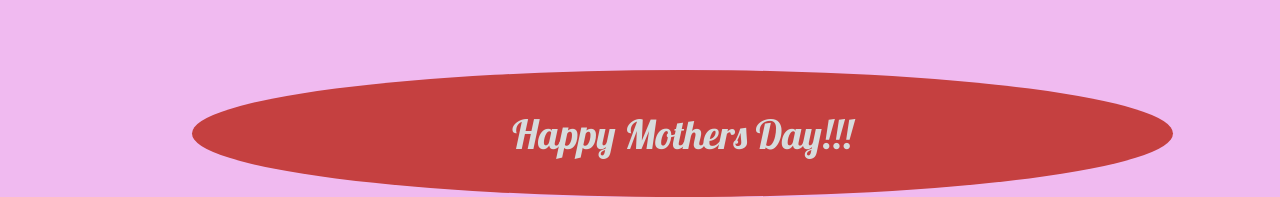
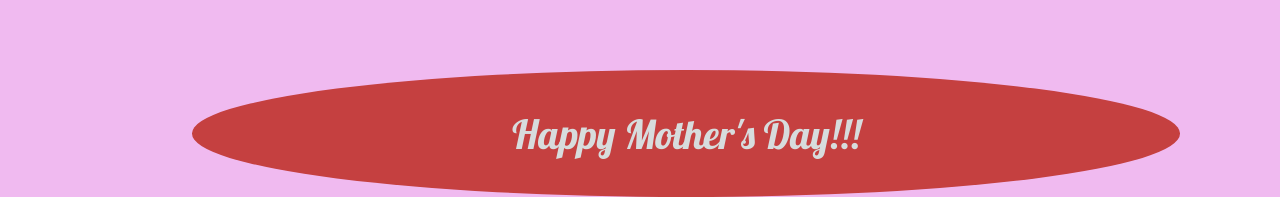
Before and after one commit to FariaParvinMegha/mother-project, a plain HTML site: page index.html in a window 1280 px wide. Shown: the part 603-800 px from the top of the page. Drawn offline with Linux system fonts and the light colour scheme.

Commit message:
mothers-day-wish-card

```diff
--- a/index.html
+++ b/index.html
@@ -77,6 +77,6 @@
         <div class="text-2">Life<br>giver</div>
         <div class="text-3">warrior</div>
     </div>
-    <a href="https://amazing-jennings-10486d.netlify.app" class="wish">happy mothers day!!!</a>
+    <a href="https://amazing-jennings-10486d.netlify.app" class="wish">happy mother's day!!!</a>
 </body>
 </html>
```
